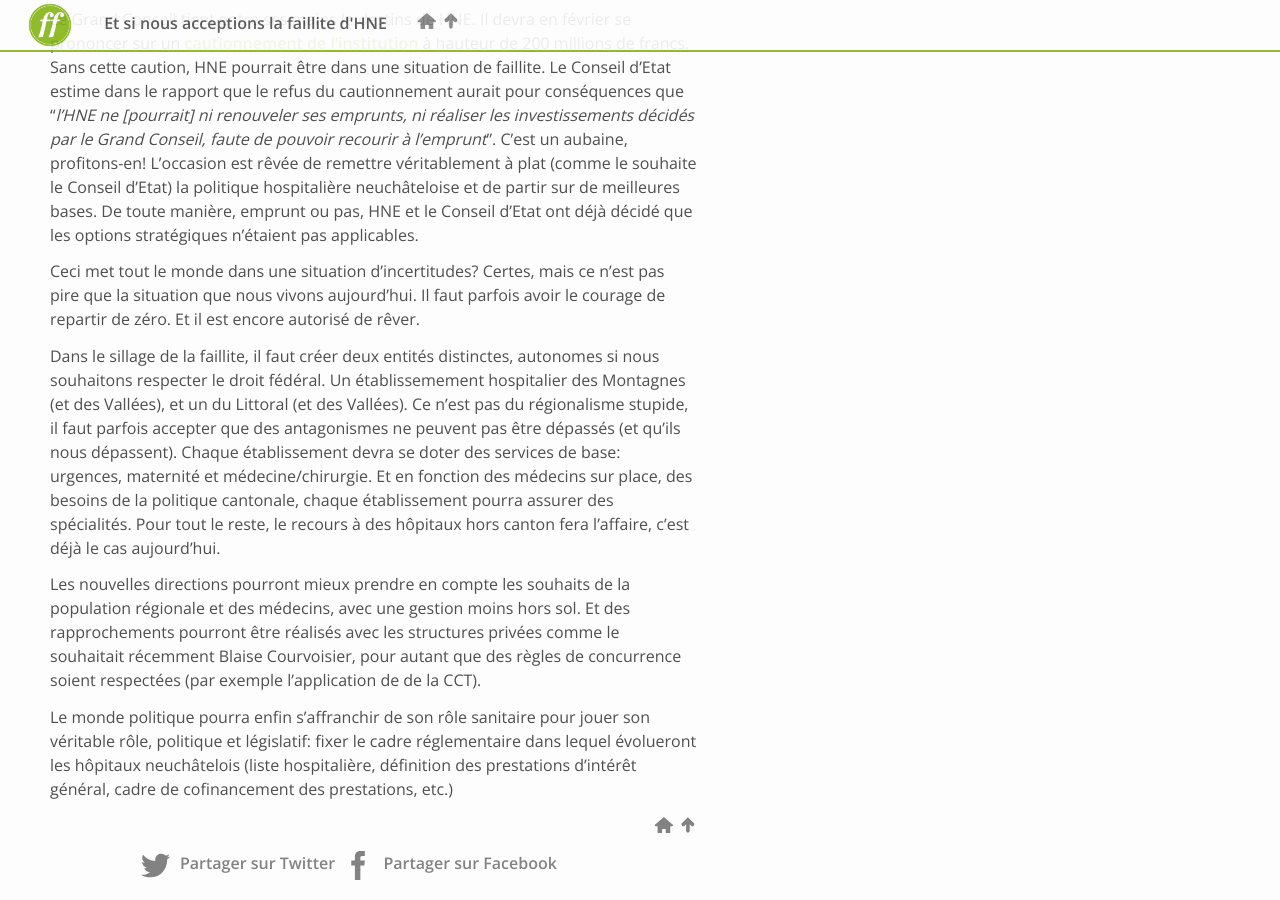
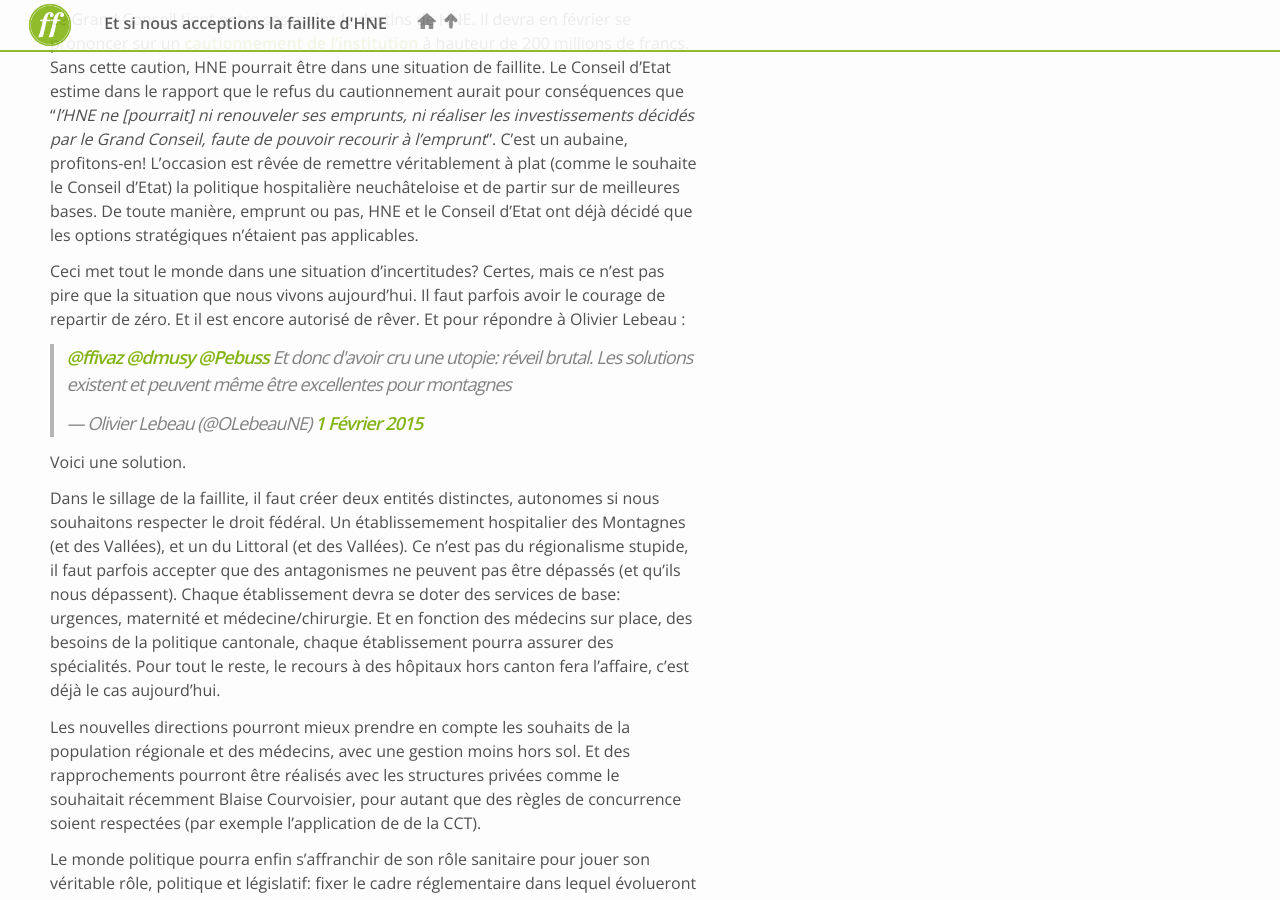
Before and after one commit to ffivaz/ffivaz.github.io, a Jekyll site: the page built from _posts/2015-02-01-et-si-nous-acceptions-la-faillite-de-HNE.markdown, in a window 1280 px wide and 900 px high, scrolled down 777 px. Built offline with Jekyll 4.4.1, drawn with Linux system fonts in a browser that asks for light colours; nearby versions of some CDN libraries; comment, search, counter and statistics services are not loaded.

Commit message:
Publication "Et si nous acceptions la faillite de HNE" ?

```diff
--- a/_posts/2015-02-01-et-si-nous-acceptions-la-faillite-de-HNE.markdown
+++ b/_posts/2015-02-01-et-si-nous-acceptions-la-faillite-de-HNE.markdown
@@ -23,7 +23,12 @@
 décidé que les options stratégiques n'étaient pas applicables.
 
 Ceci met tout le monde dans une situation d'incertitudes? Certes, mais ce n'est pas pire que la situation que nous vivons aujourd'hui.
-Il faut parfois avoir le courage de repartir de zéro. Et il est encore autorisé de rêver.
+Il faut parfois avoir le courage de repartir de zéro. Et il est encore autorisé de rêver. Et pour répondre à Olivier Lebeau :
+
+<blockquote class="twitter-tweet" data-conversation="none" lang="fr"><p><a href="https://twitter.com/ffivaz">@ffivaz</a> <a href="https://twitter.com/dmusy">@dmusy</a> <a href="https://twitter.com/Pebuss">@Pebuss</a> Et donc d&#39;avoir cru une utopie: réveil brutal. Les solutions existent et peuvent même être excellentes pour montagnes</p>&mdash; Olivier Lebeau (@OLebeauNE) <a href="https://twitter.com/OLebeauNE/status/561796450448072704">1 Février 2015</a></blockquote>
+<script async src="//platform.twitter.com/widgets.js" charset="utf-8"></script>
+
+Voici une solution.
 
 Dans le sillage de la faillite, il faut créer deux entités distinctes, autonomes si nous souhaitons respecter le droit fédéral. Un
 établissemement hospitalier des Montagnes (et des Vallées), et un du Littoral (et des Vallées). Ce n'est pas du régionalisme stupide, il faut parfois accepter
```
